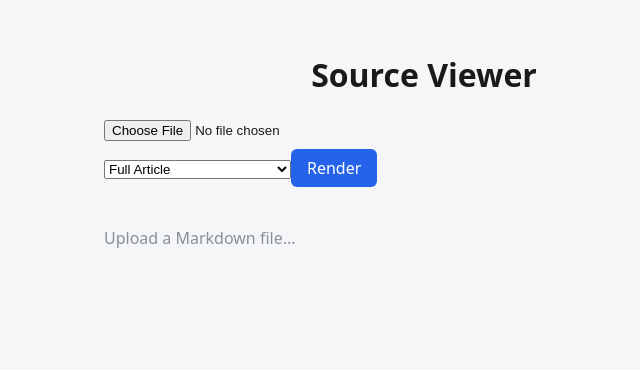
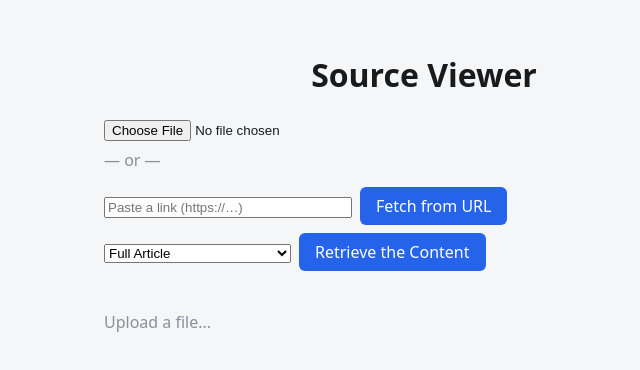
Before and after one commit to Balaa-Aparna/AI-Hackathon, a React (Vite) app in the folder frontend/: page / in a window 1280 px wide. Shown: the top 370 px of the page, without its empty margins (216-856 px from the left). Built offline with nearby package versions, Linux system fonts and the light colour scheme.

Commit message:
styles added

```diff
--- a/frontend/src/App.jsx
+++ b/frontend/src/App.jsx
@@ -1,5 +1,6 @@
 import { useState, useRef } from "react";
 import { marked } from "marked";
+import { fetchUrl } from "./api";
 
 function slugify(text) {
   return text.toLowerCase().replace(/[^\w\s-]/g, "").trim().replace(/\s+/g, "-");
@@ -29,6 +30,8 @@ export default function App() {
   const [rendered, setRendered] = useState(null);
   const [error, setError] = useState("");
   const [anchoredChunks, setAnchoredChunks] = useState(new Set());
+  const [url, setUrl] = useState("");
+  const [loadingUrl, setLoadingUrl] = useState(false);
   const fileInputRef = useRef(null);
 
   function chunkBySubHeadings(md) {
@@ -71,6 +74,26 @@ export default function App() {
     reader.readAsText(file);
   }
 
+  async function handleUrl() {
+    const trimmed = url.trim();
+    if (!trimmed) return;
+
+    setError("");
+    setLoadingUrl(true);
+    try {
+      const doc = await fetchUrl(trimmed);
+      // Treat the fetched page text as the source content.
+      setRawMarkdown(doc.text);
+      setSections(chunkBySubHeadings(doc.text));
+      setRendered(null);
+    } catch (err) {
+      setError(err.message);
+      setRendered(null);
+    } finally {
+      setLoadingUrl(false);
+    }
+  }
+
   function render() {
     if (!rawMarkdown) return;
 
@@ -92,19 +115,37 @@ export default function App() {
         onChange={handleFile}
       />
 
+      <p className="muted" style={{ textAlign: "left", margin: "0.5rem 0" }}>
+        — or —
+      </p>
+
+      <div className="controls">
+        <input
+          type="text"
+          placeholder="Paste a link (https://…)"
+          value={url}
+          onChange={(e) => setUrl(e.target.value)}
+          onKeyDown={(e) => e.key === "Enter" && handleUrl()}
+          style={{ flex: 1, minWidth: "240px" }}
+        />
+        <button onClick={handleUrl} disabled={loadingUrl}>
+          {loadingUrl ? "Fetching…" : "Fetch from URL"}
+        </button>
+      </div>
+
       <div className="controls">
         <select value={mode} onChange={(e) => setMode(e.target.value)}>
           <option value="full">Full Article</option>
           <option value="auto">Auto Chunk (Sub-headings)</option>
         </select>
-        <button onClick={render}>Render</button>
+        <button onClick={render}>Retrieve the Content</button>
       </div>
 
       {error && <p style={{ color: "red" }}>{error}</p>}
 
       <div className="viewer">
         {rendered === null ? (
-          <p className="muted">Upload a Markdown file...</p>
+          <p className="muted">Upload a file...</p>
         ) : (
           rendered.map((sec, i) => {
             const hasAnchors = anchoredChunks.has(i);
--- a/frontend/src/api.js
+++ b/frontend/src/api.js
@@ -11,6 +11,19 @@ export async function uploadDocument(file) {
   form.append("file", file);
   const res = await fetch("/api/upload", { method: "POST", body: form });
   if (!res.ok) throw new Error("Upload failed");
+  return res.json();
+}
+
+export async function fetchUrl(url) {
+  const res = await fetch("/api/fetch-url", {
+    method: "POST",
+    headers: { "Content-Type": "application/json" },
+    body: JSON.stringify({ url }),
+  });
+  if (!res.ok) {
+    const err = await res.json().catch(() => ({}));
+    throw new Error(err.detail || "Failed to fetch URL");
+  }
   return res.json();
 }
 
--- a/frontend/src/index.css
+++ b/frontend/src/index.css
@@ -57,6 +57,7 @@ textarea {
 
 button {
   margin-top: 0.5rem;
+  margin-left: 0.5rem;
   padding: 0.5rem 1rem;
   border: none;
   border-radius: 6px;
@@ -131,11 +132,11 @@ button:hover {
   box-shadow: 0 1px 3px rgba(0, 0, 0, 0.05);
 }
 
-.chunk > *:first-child {
+.chunk>*:first-child {
   margin-top: 0;
 }
 
-.chunk > *:last-child {
+.chunk>*:last-child {
   margin-bottom: 0;
 }
 
```
Also changed, not shown: 2 other files (tests, documents, lock files or other folders).
